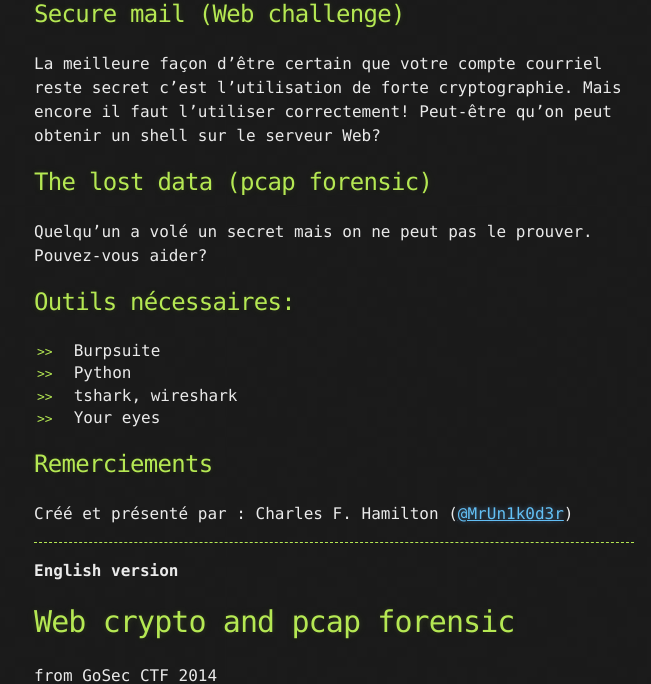
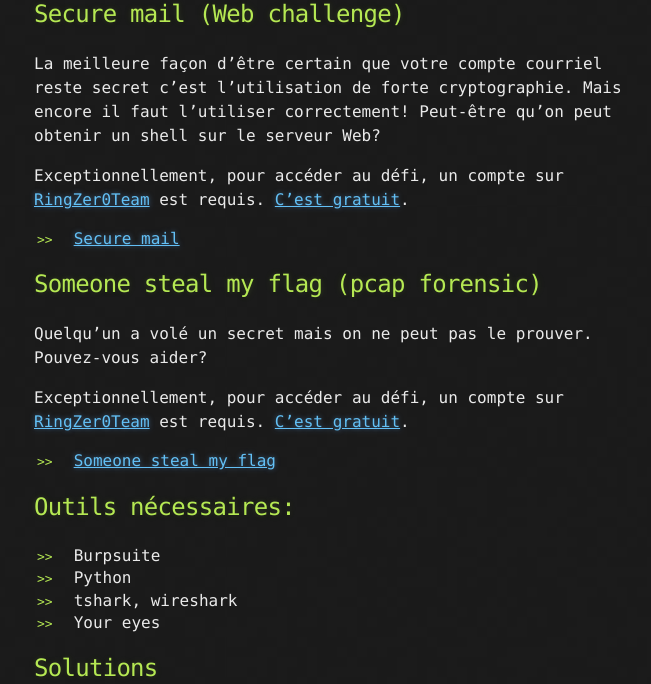
Before and after one commit to montrehack/montrehack.github.com, a Jekyll site: the page built from _posts/2014-11-17-GoSec-CTF-Web-Crypto-and-Pcap-Forensics.md, in a window 1280 px wide and 1400 px high, scrolled down 764 px, cut to the strip 94-778 px from the top of the window. Shown: the whole strip, without its empty margins (306-957 px from the left). Built offline with Jekyll 4.4.1, drawn with Linux system fonts in a browser that asks for light colours; Markdown is read by kramdown in place of the engine named in the settings; comment, search, counter and statistics services are not loaded; some of the changed text lies outside the part shown.

Commit message:
archives: november 2014: added links to challenges online

```diff
--- a/_posts/2014-11-17-GoSec-CTF-Web-Crypto-and-Pcap-Forensics.md
+++ b/_posts/2014-11-17-GoSec-CTF-Web-Crypto-and-Pcap-Forensics.md
@@ -18,9 +18,21 @@ La meilleure façon d'être certain que votre compte courriel reste secret c'est
 l'utilisation de forte cryptographie. Mais encore il faut l'utiliser
 correctement! Peut-être qu'on peut obtenir un shell sur le serveur Web?
 
-## The lost data (pcap forensic)
+Exceptionnellement, pour accéder au défi, un compte sur
+[RingZer0Team](http://ringzer0team.com/) est requis. [C'est
+gratuit](http://ringzer0team.com/register).
+
+* [Secure mail](http://ringzer0team.com/challenges/151)
+
+## Someone steal my flag (pcap forensic)
 
 Quelqu'un a volé un secret mais on ne peut pas le prouver. Pouvez-vous aider?
+
+Exceptionnellement, pour accéder au défi, un compte sur
+[RingZer0Team](http://ringzer0team.com/) est requis. [C'est
+gratuit](http://ringzer0team.com/register).
+
+* [Someone steal my flag](http://ringzer0team.com/challenges/150)
 
 ## Outils nécessaires:
 
@@ -28,6 +40,10 @@ Quelqu'un a volé un secret mais on ne peut pas le prouver. Pouvez-vous aider?
 * Python
 * tshark, wireshark
 * Your eyes
+
+## Solutions
+
+À venir...
 
 ## Remerciements
 
@@ -49,10 +65,22 @@ Better way to make sure your email remain secret is to use strong cryptography.
 But use it the right way will help. Maybe we can try go gain a shell on the web
 server.
 
-## The lost data (pcap forensic)
+Exceptionally, to access the challenge, an account on
+[RingZer0Team](http://ringzer0team.com/) is required. [It's free
+](http://ringzer0team.com/register).
+
+* [Secure mail](http://ringzer0team.com/challenges/151)
+
+## Someone steal my flag (pcap forensic)
 
 Someone steal some secret data but we are not able to prove it. Can you please
 help us.
+
+Exceptionally, to access the challenge, an account on
+[RingZer0Team](http://ringzer0team.com/) is required. [It's free
+](http://ringzer0team.com/register).
+
+* [Someone steal my flag](http://ringzer0team.com/challenges/150)
 
 ## Required Tools:
 
@@ -61,6 +89,12 @@ help us.
 * tshark, wireshark
 * Your eyes
 
+## Solutions
+
+Coming up...
+
+## Credits
+
 Created and presented by: Charles F. Hamilton ([@MrUn1k0d3r](https://twitter.com/MrUn1k0d3r))
 
 <hr/>
```
